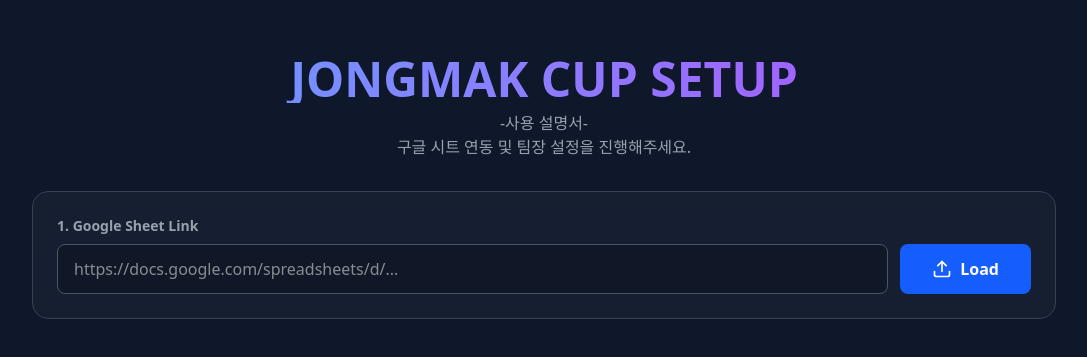
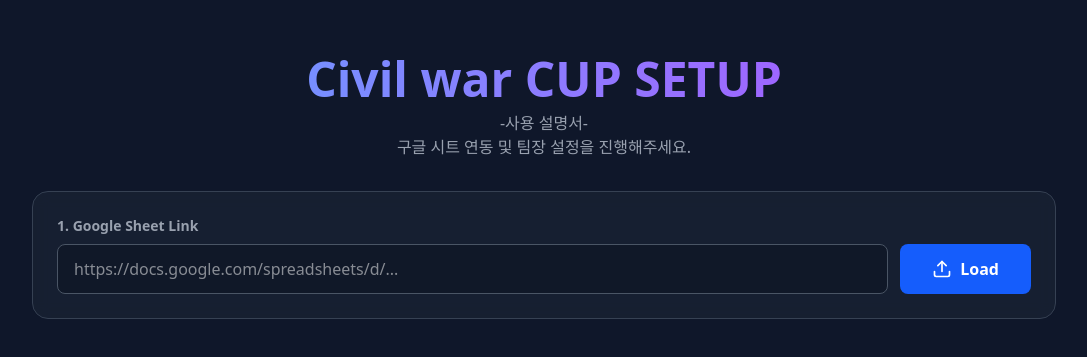
Before and after one commit to seojoon1/jongmak-cup, a React (Vite) app: page / in a window 1280 px wide. Shown: the part 213-570 px from the top of the page, without its empty margins (96-1183 px from the left). Built offline with nearby package versions, Linux system fonts and the light colour scheme.

Commit message:
fix/명칭 수정

```diff
--- a/index.html
+++ b/index.html
@@ -4,7 +4,7 @@
     <meta charset="UTF-8" />
     <link rel="icon" type="image/svg+xml" href="/vite.svg" />
     <meta name="viewport" content="width=device-width, initial-scale=1.0" />
-    <title>jmc</title>
+    <title>seojoon1</title>
   </head>
   <body>
     <div id="root"></div>
--- a/src/App.tsx
+++ b/src/App.tsx
@@ -40,8 +40,8 @@ export default function App() {
                 <Trophy size={20} onClick={resetAuction}/>
               </div>
               <div>
-                <h1 className="text-xl font-black text-slate-800 tracking-tight">2025 종막컵</h1>
-                <span className="text-xs text-slate-500 font-medium tracking-widest">JONGMAK CUP AUCTION</span>
+                <h1 className="text-xl font-black text-slate-800 tracking-tight">2025 내전컵</h1>
+                <span className="text-xs text-slate-500 font-medium tracking-widest">Civilwar CUP AUCTION</span>
               </div>
             </div>
 
--- a/src/components/SetupScreen.tsx
+++ b/src/components/SetupScreen.tsx
@@ -54,7 +54,7 @@ export default function SetupScreen() {
 
         <header className="text-center space-y-2">
           <h1 className="text-5xl font-black text-transparent bg-clip-text bg-gradient-to-r from-blue-400 to-purple-500">
-            JONGMAK CUP SETUP
+            Civil war CUP SETUP
           </h1>
           <a href="https://www.notion.so/2bc4a41f5933809fbcc6f5d6f3504eae?source=copy_link" className='text-gray-400' target='_blank'> -사용 설명서-</a>
           <p className="text-gray-400">구글 시트 연동 및 팀장 설정을 진행해주세요.</p>
```
Also changed, not shown: 1 other file (tests, documents, lock files or other folders).
